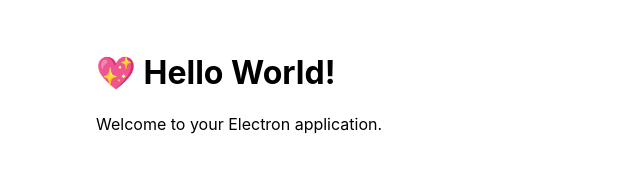
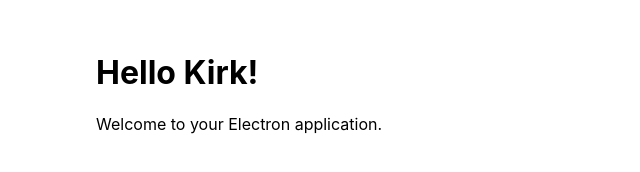
Before and after one commit to waukeenmky/testRepo, an Electron app: page my-app/src/index.html in a window 800 px wide. Shown: the whole page, without its empty margins (0-640 px from the left). Drawn offline with Linux system fonts and the light colour scheme.

Commit message:
header change to kirk

```diff
--- a/my-app/src/index.html
+++ b/my-app/src/index.html
@@ -6,7 +6,8 @@
     <link rel="stylesheet" href="index.css">
   </head>
   <body>
-    <h1>💖 Hello World!</h1>
+    <h1>Hello Kirk!</h1>
     <p>Welcome to your Electron application.</p>
+
   </body>
 </html>
```
